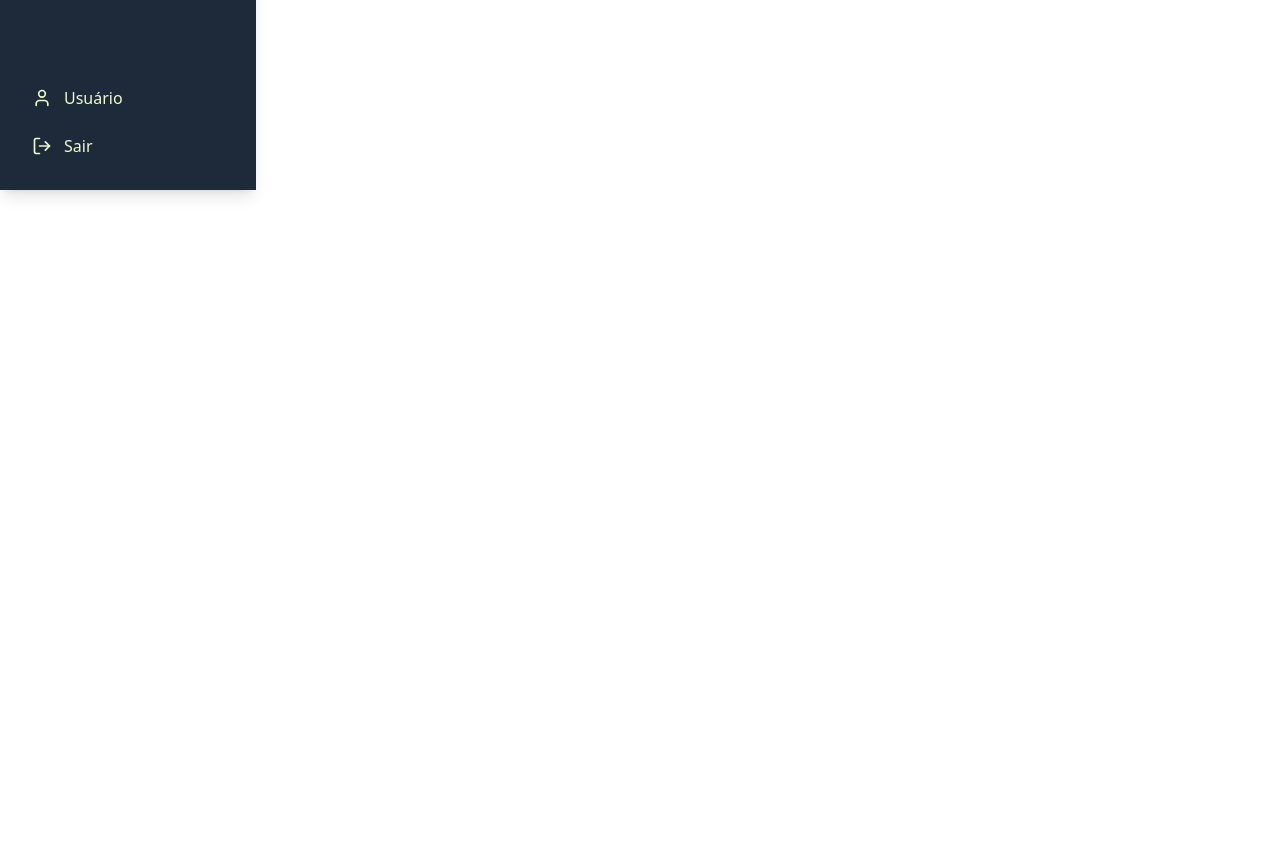
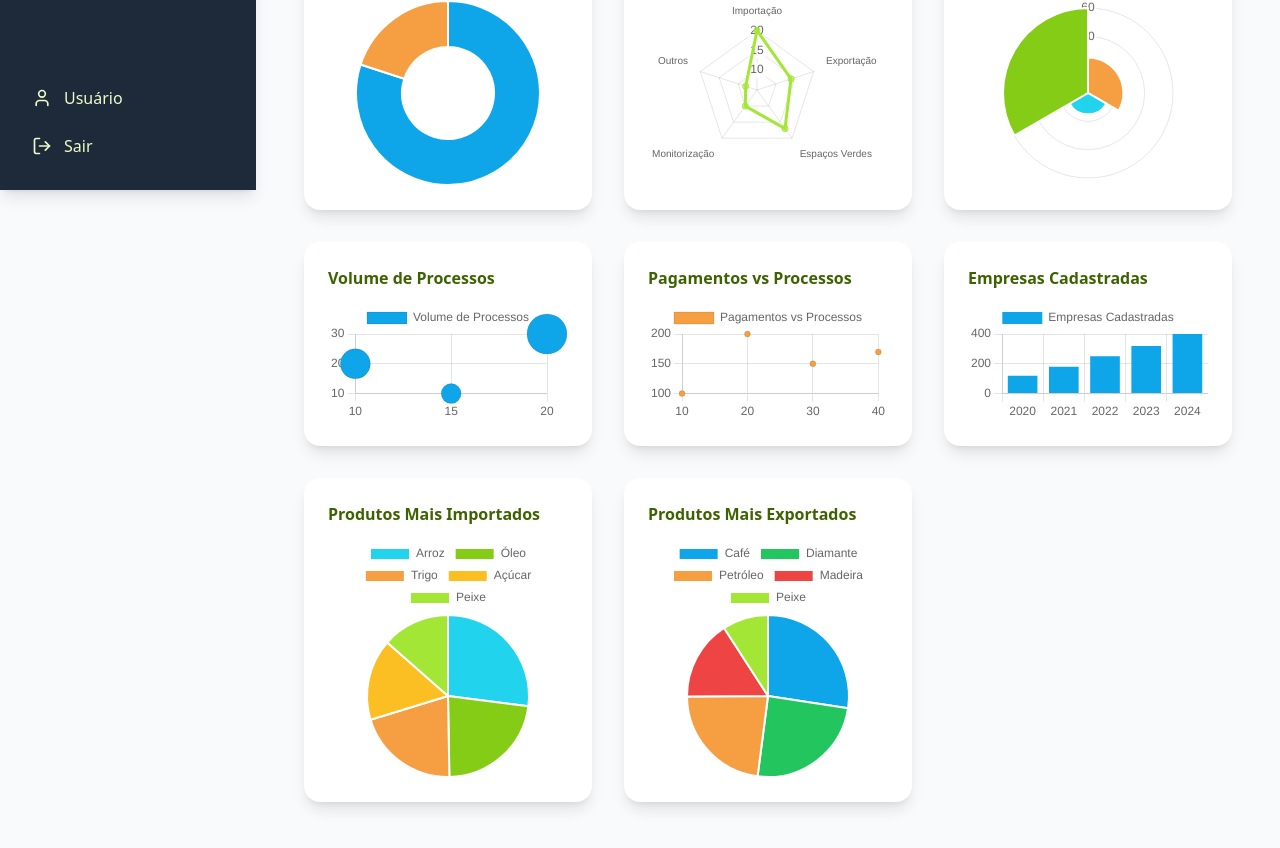
Before and after one commit to casousa-net/inga-online, a Next.js app: page /utente in a window 1280 px wide. Before the commit this address had no page. Shown: the part 610-1458 px from the top of the page. Before the commit the page ends 864 px from the top, so only its background shows below. Built offline with nearby package versions, Linux system fonts and the light colour scheme.

Commit message:
update com incersão de pagina Admins, e Rotas de acesso - 2

```diff
--- a/app/components/DashboardCharts.tsx
+++ b/app/components/DashboardCharts.tsx
@@ -100,9 +100,32 @@ const scatterData = {
   ],
 };
 
+// Gráfico: Número de Empresas Cadastradas
+const empresasData = {
+  labels: ["2020", "2021", "2022", "2023", "2024"],
+  datasets: [
+    { label: "Empresas Cadastradas", data: [120, 180, 250, 320, 400], backgroundColor: "#0ea5e9" },
+  ],
+};
+// Gráfico: Produtos Mais Importados
+const produtosImportadosData = {
+  labels: ["Arroz", "Óleo", "Trigo", "Açúcar", "Peixe"],
+  datasets: [
+    { label: "Importados (toneladas)", data: [500, 420, 380, 300, 250], backgroundColor: ["#22d3ee", "#84cc16", "#f59e42", "#fbbf24", "#a3e635"] },
+  ],
+};
+// Gráfico: Produtos Mais Exportados
+const produtosExportadosData = {
+  labels: ["Café", "Diamante", "Petróleo", "Madeira", "Peixe"],
+  datasets: [
+    { label: "Exportados (toneladas)", data: [600, 540, 500, 350, 200], backgroundColor: ["#0ea5e9", "#22c55e", "#f59e42", "#ef4444", "#a3e635"] },
+  ],
+};
+
 export default function DashboardCharts() {
   return (
     <div className="grid grid-cols-1 md:grid-cols-2 xl:grid-cols-3 gap-8 mt-8">
+      {/* Gráficos existentes */}
       <div className="bg-white rounded-2xl shadow-lg p-6">
         <h3 className="font-bold mb-3 text-lime-800">Autorizações e Monitorizações</h3>
         <Bar data={barData} />
@@ -135,6 +158,19 @@ export default function DashboardCharts() {
         <h3 className="font-bold mb-3 text-lime-800">Pagamentos vs Processos</h3>
         <Scatter data={scatterData} />
       </div>
+      {/* Novos Gráficos */}
+      <div className="bg-white rounded-2xl shadow-lg p-6">
+        <h3 className="font-bold mb-3 text-lime-800">Empresas Cadastradas</h3>
+        <Bar data={empresasData} />
+      </div>
+      <div className="bg-white rounded-2xl shadow-lg p-6">
+        <h3 className="font-bold mb-3 text-lime-800">Produtos Mais Importados</h3>
+        <Pie data={produtosImportadosData} />
+      </div>
+      <div className="bg-white rounded-2xl shadow-lg p-6">
+        <h3 className="font-bold mb-3 text-lime-800">Produtos Mais Exportados</h3>
+        <Pie data={produtosExportadosData} />
+      </div>
     </div>
   );
 }
--- a/app/page.tsx
+++ b/app/page.tsx
@@ -29,10 +29,13 @@ export default function Home() {
         <nav className="w-full max-w-7xl mx-auto flex items-center justify-between px-4 sm:px-6 py-3">
           <div className="flex items-center gap-3">
             <img src="/logo_inga.png" alt="Logo" className="h-10 w-auto" />
-            <span className="font-bold text-lg text-primary tracking-tight">SIGA</span>
+            <span className="font-bold text-lg text-primary tracking-tight">ONLINE</span>
           </div>
           {/* Desktop menu */}
           <div className="hidden md:flex gap-3 items-center">
+          <Link href="https://inga.casousa.net">
+              <Button variant="ghost" className="font-semibold">Verificar Documento</Button>
+            </Link>
             <Link href="/login">
               <Button variant="ghost" className="font-semibold">Entrar</Button>
             </Link>
--- /dev/null
+++ b/app/utente/page.tsx
@@ -0,0 +1,12 @@
+"use client";
+
+import DashboardCharts from "../components/DashboardCharts";
+
+export default function UtenteDashboardPage() {
+  return (
+    <main className="min-h-screen bg-gray-50 py-10 px-4">
+      <h1 className="text-3xl font-bold text-lime-800 mb-8 text-center">Dashboard do Utente</h1>
+      <DashboardCharts />
+    </main>
+  );
+}
```
